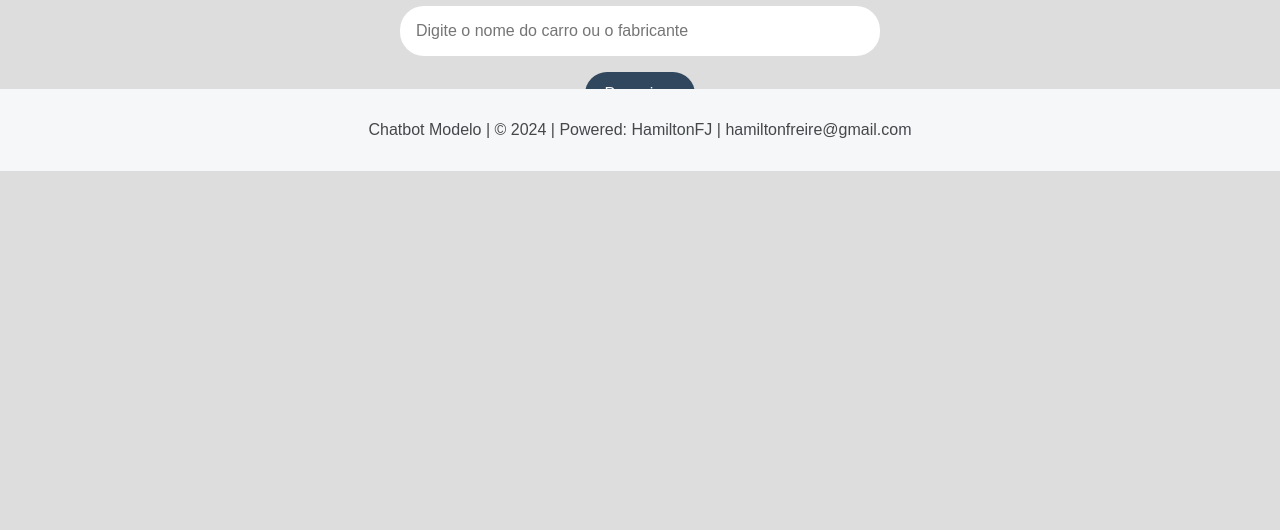
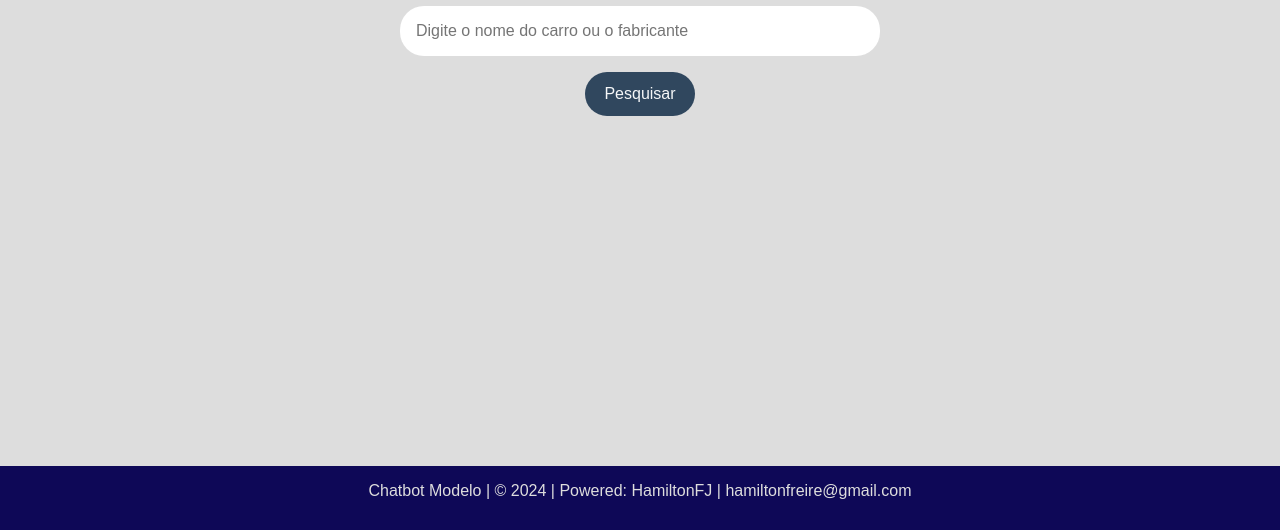
Before and after one commit to HamiltonFJ/chatbot, a plain HTML site: page index.html in a window 1280 px wide. Shown: the part 270-800 px from the top of the page. Drawn offline with Linux system fonts and the light colour scheme; a web font is replaced by a local one.

Commit message:
Atualização

```diff
--- a/style.css
+++ b/style.css
@@ -102,14 +102,26 @@ section button:hover {
 }
 
 /* Estiliza o rodapé da página */
+/*footer {
+    /*background-color: #F5F7F8; /* Cor de fundo do rodapé */
+    /*color: #45474B; /* Cor do texto */
+    /*text-align: center; /* Alinha o texto ao centro */
+    /*padding: 0;  Espaçamento interno */
+    /*padding: 1rem;
+    /*width: 100%; /* Largura total da página */
+    /*position: absolute; /* Posiciona o rodapé
+    /*bottom: 0; /* Alinha ao fundo da página */
+    /*font-size: 1rem; /* Tamanho da fonte */
+/*} */
+
 footer {
-    background-color: #F5F7F8; /* Cor de fundo do rodapé */
-    color: #45474B; /* Cor do texto */
+    background-color: hwb(245 3% 66%); /* Cor de fundo do rodapé */
+    color: #dddddd; /* Cor do texto */
     text-align: center; /* Alinha o texto ao centro */
-    /*padding: 0;  Espaçamento interno */
-    padding: 1rem;
+    padding: 0; /* Espaçamento interno */
     width: 100%; /* Largura total da página */
-    position: absolute; /* Posiciona o rodapé
+    height: 8%;
+    position: absolute; /* Posiciona o rodapé */
     bottom: 0; /* Alinha ao fundo da página */
     font-size: 1rem; /* Tamanho da fonte */
 }
```
